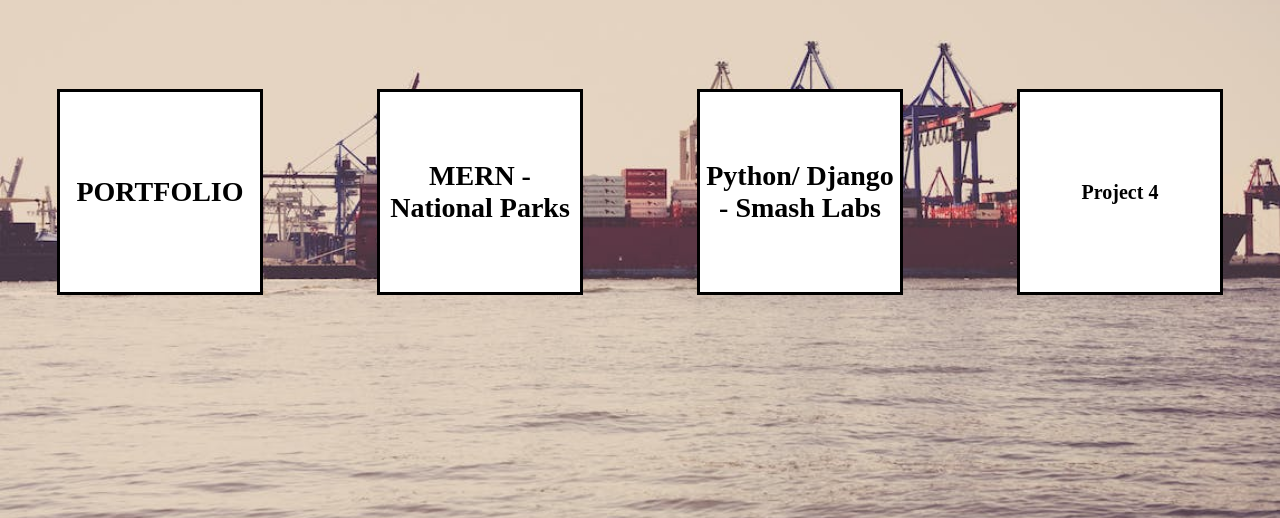
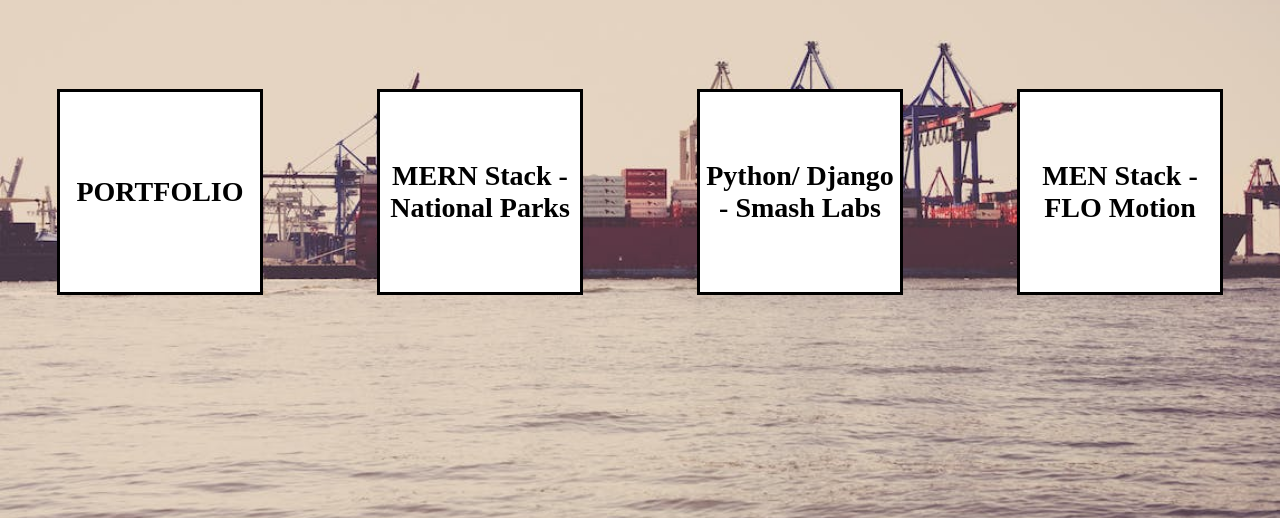
Before and after one commit to Shmiizoid/EF_Portfolio, a plain HTML site: page projects.html in a window 1280 px wide. Shown: the part 201-719 px from the top of the page. Drawn offline with Linux system fonts and the light colour scheme.

Commit message:
project 4

```diff
--- a/projects.html
+++ b/projects.html
@@ -36,12 +36,14 @@
             <a href="index.html">PORTFOLIO</a>
         </div>
         <div class="box">
-            <a href="https://national-park-planner-8dff1b589ad9.herokuapp.com/" target="_blank">MERN - National Parks</a>
+            <a href="https://national-park-planner-8dff1b589ad9.herokuapp.com/" target="_blank">MERN Stack - National Parks</a>
         </div>
         <div class="box">
             <a href="https://smashlabs-69ccb3a7e5a4.herokuapp.com/" target="_blank">Python/ Django - Smash Labs</a>
         </div>
-        <div class="box">Project 4</div>
+        <div class="box">
+            <a href="https://flomotion-69ef3901df7c.herokuapp.com/" target="_blank">MEN Stack - FLO Motion </a>
+        </div>
     </div>
     <footer>
         <ul>
```
